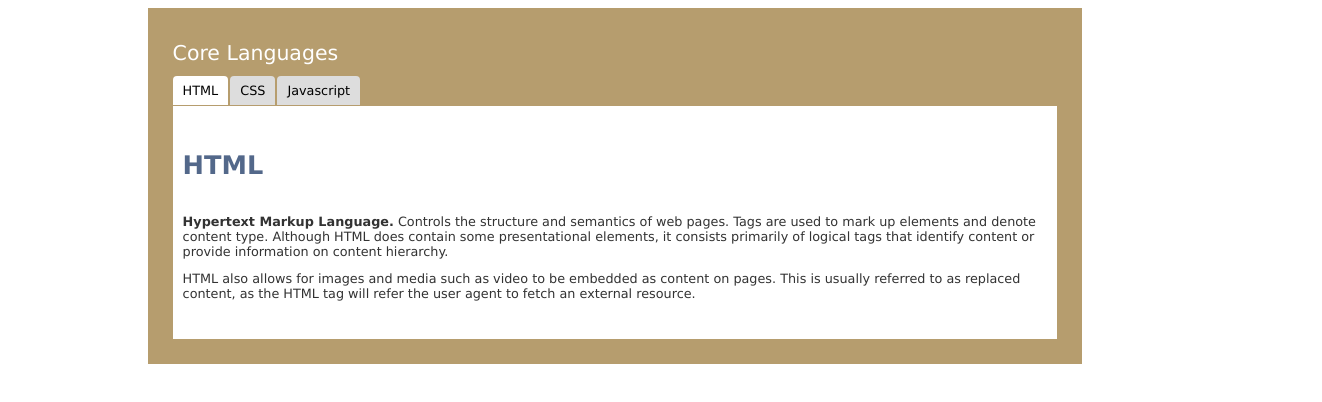
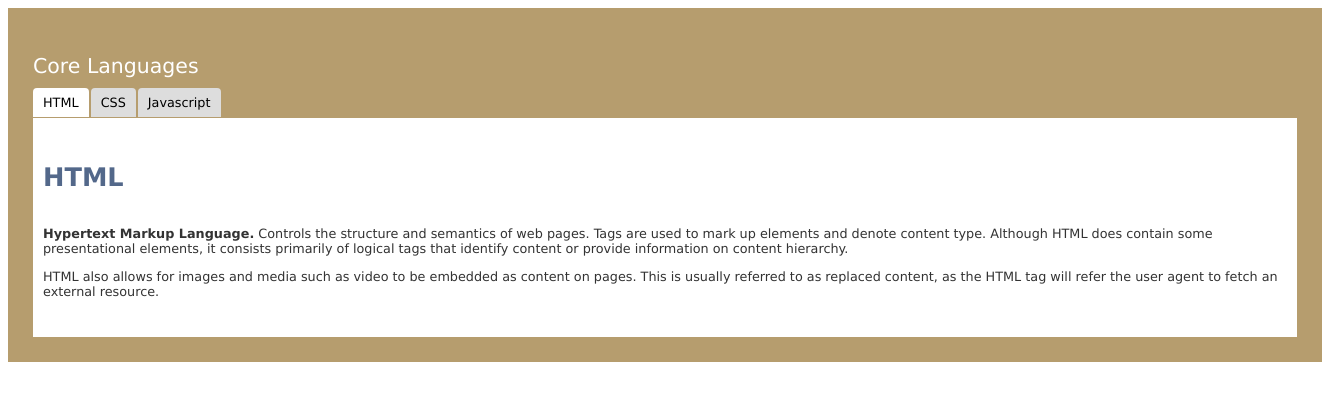
Before and after one commit to niky48wd/niky48wd.github.io, a plain HTML site: page index.html in a window 1280 px wide. Shown: the whole page, 1322 px wide, since content can reach past the window. Drawn offline with Linux system fonts and the light colour scheme.

Commit message:
Update index.html

```diff
--- a/index.html
+++ b/index.html
@@ -10,16 +10,15 @@ aside.languages {
 	font: .8em "Lucida Sans Unicode", "Lucida Grande", sans-serif;
 	background: rgba(153, 118, 51, 0.71);
 	padding: 25px;
-	padding-top: 1em;
-	float: right;
-/*	width: 500px;*/
+	padding-top: 2em;
+	width: 500px;
     	width: 100%;
-	margin-left: 1em;
+	margin: 0 auto;
 }
-  #tabsWrapper {
+/*   #tabsWrapper {
 	  width: 70%;
 	  margin: 0 auto;
-  }
+  } */
 .languages h3 {
 	font-weight: normal;
 	color: white;
```
